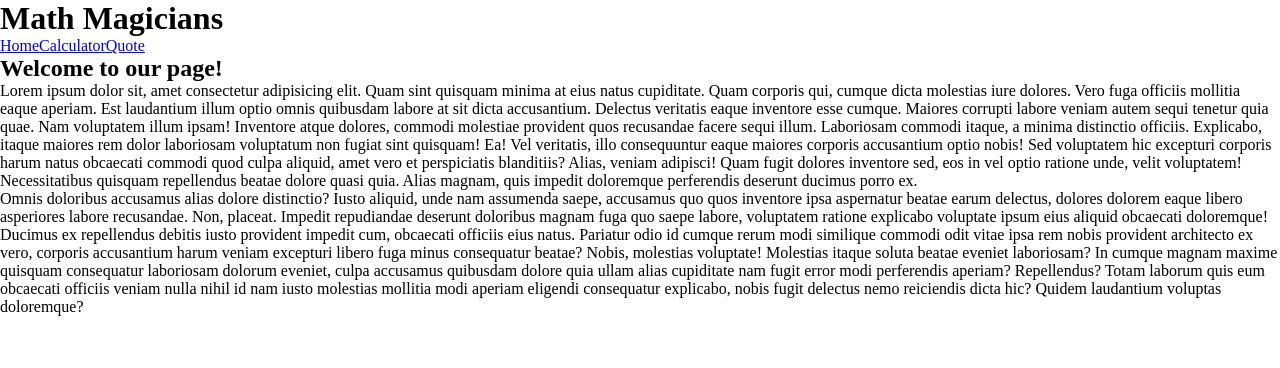
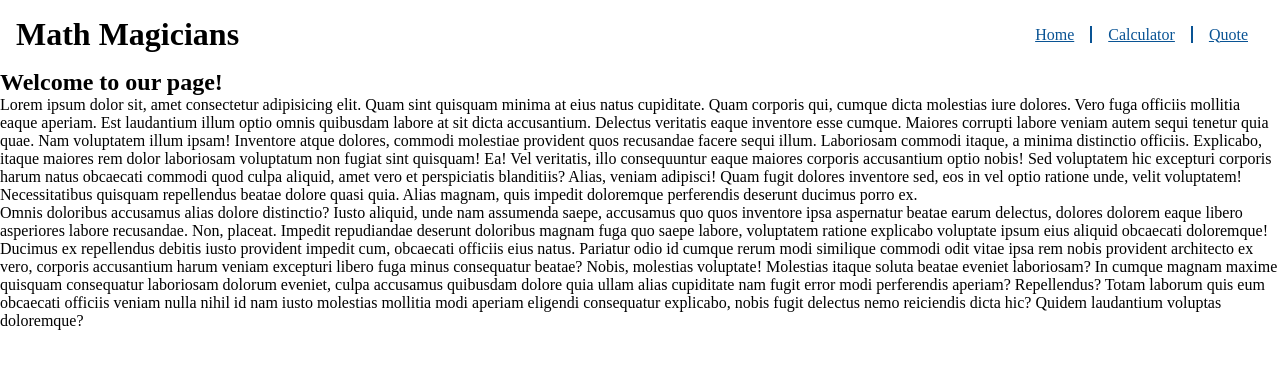
Before and after one commit to Wineshuga/math-magicians, a React (Create React App) app: page / in a window 1280 px wide. Shown: the top 368 px of the page. Built offline with nearby package versions, Linux system fonts and the light colour scheme.

Commit message:
Style header and links

```diff
--- a/src/App.js
+++ b/src/App.js
@@ -8,9 +8,9 @@ const Layout = () => (
   <header>
     <h1>Math Magicians</h1>
     <ul>
-      <Link to="/">Home</Link>
-      <Link to="calculator">Calculator</Link>
-      <Link to="quote">Quote</Link>
+      <Link className='link link-border' to="/">Home</Link>
+      <Link className='link link-border' to="calculator">Calculator</Link>
+      <Link className='link' to="quote">Quote</Link>
     </ul>
   </header>
   <Outlet />
--- a/src/styles/index.css
+++ b/src/styles/index.css
@@ -8,6 +8,18 @@ main {
   display: flex;
 }
 
-.quote-box {
-  width: 50%;
+header {
+  display: flex;
+  align-items: center;
+  justify-content: space-between;
+  padding: 1rem;
 }
+
+header .link {
+  padding: 0 1rem;
+  color: #095394;
+}
+
+.link-border {
+  border-right: 0.15rem solid #095394;
+}
```
